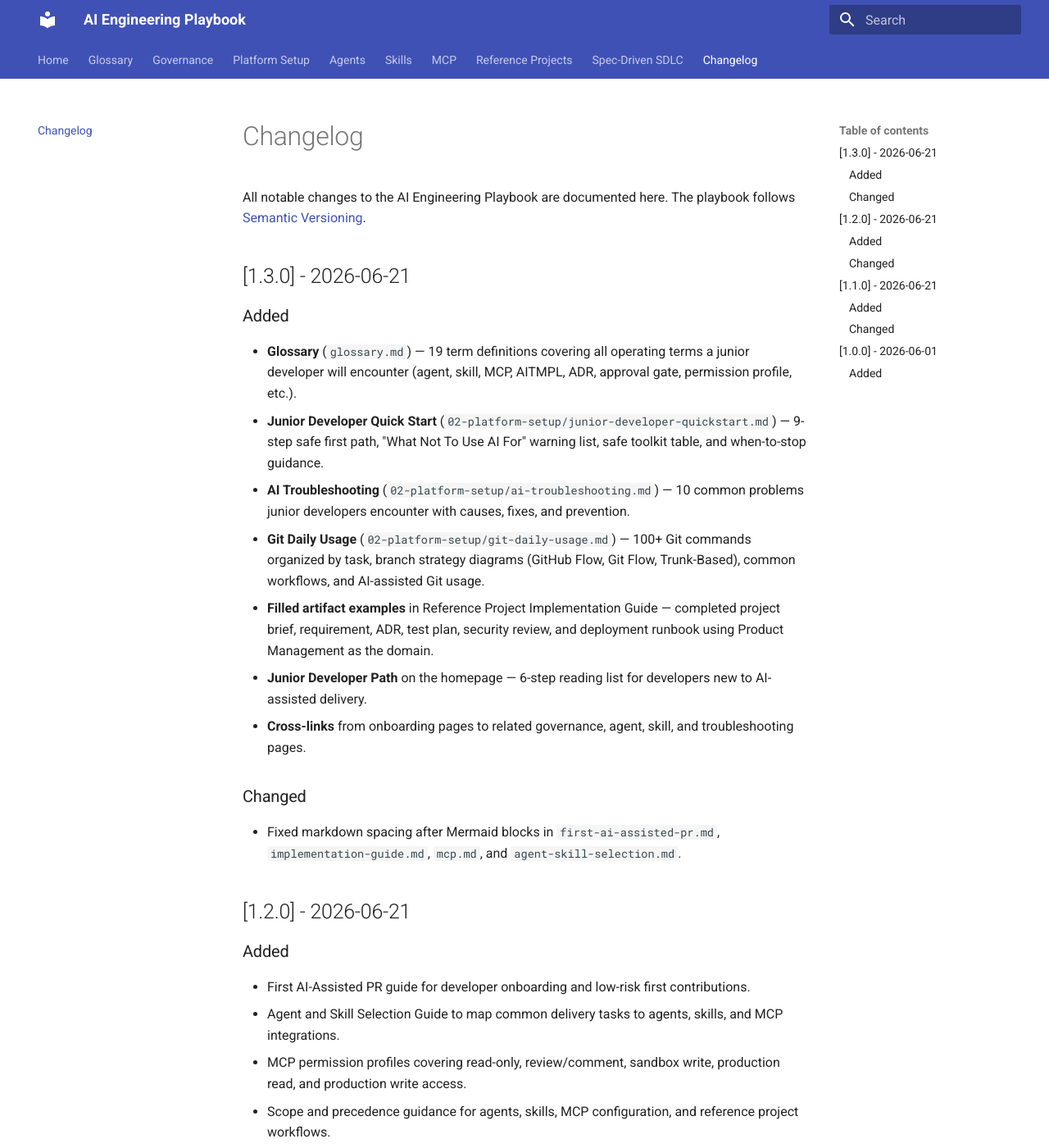
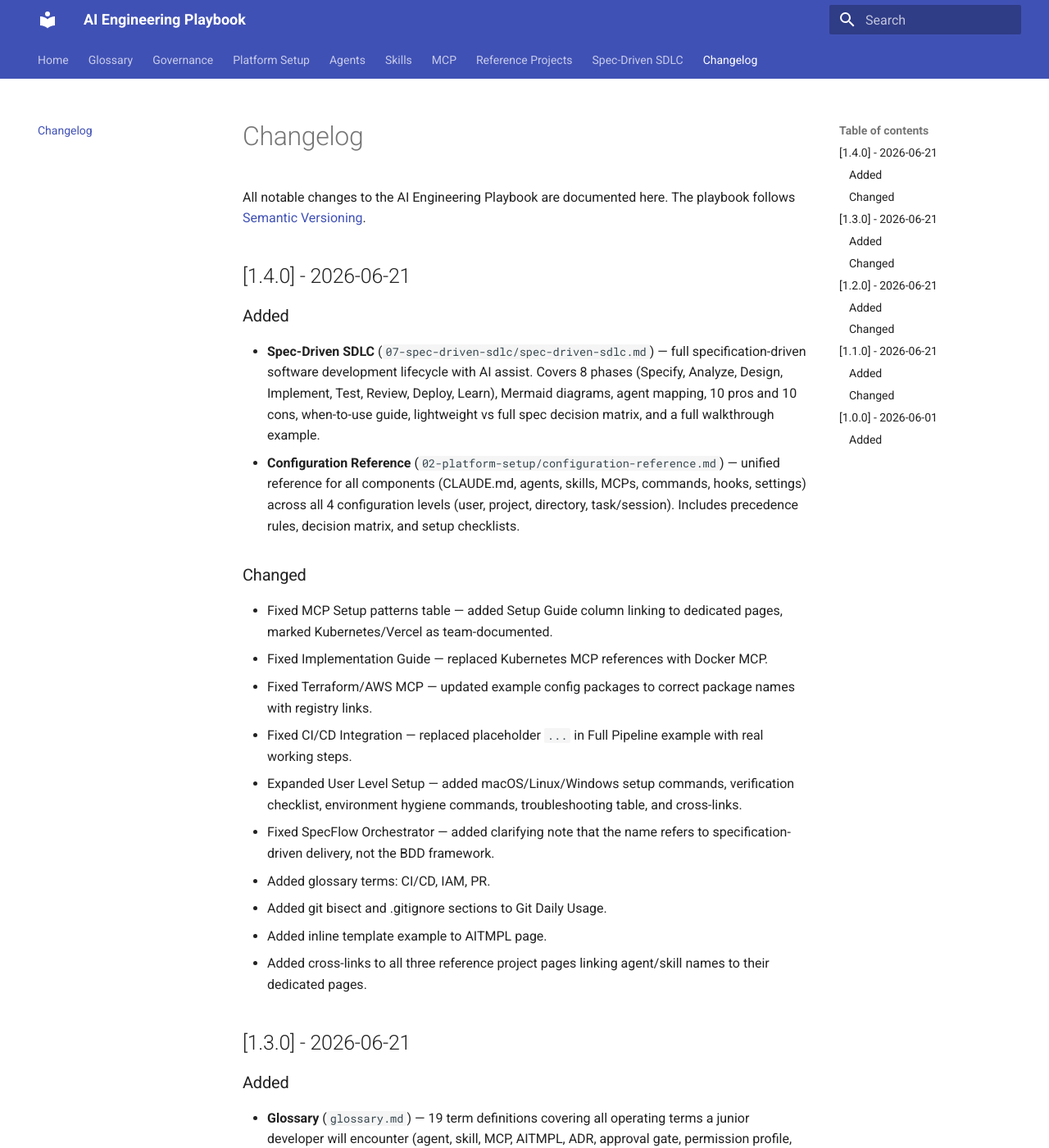
Before and after one commit to ChanOoDev/ai-engineering-playbook, an MkDocs documentation site: the page built from docs/changelog.md, in a window 1280 px wide and 1400 px high. Shown: the whole window at 82% size. Built offline with MkDocs 1.6.1 and Material for MkDocs 9.7.7, drawn with Linux system fonts in a browser that asks for light colours; some of the changed text lies outside the part shown.

Commit message:
@ Update changelog with v1.4.0 entries
Co-Authored-By: Claude <noreply@anthropic.com>
@

```diff
--- a/docs/changelog.md
+++ b/docs/changelog.md
@@ -1,6 +1,26 @@
 # Changelog
 
 All notable changes to the AI Engineering Playbook are documented here. The playbook follows [Semantic Versioning](https://semver.org/).
+
+## [1.4.0] - 2026-06-21
+
+### Added
+
+- **Spec-Driven SDLC** (`07-spec-driven-sdlc/spec-driven-sdlc.md`) — full specification-driven software development lifecycle with AI assist. Covers 8 phases (Specify, Analyze, Design, Implement, Test, Review, Deploy, Learn), Mermaid diagrams, agent mapping, 10 pros and 10 cons, when-to-use guide, lightweight vs full spec decision matrix, and a full walkthrough example.
+- **Configuration Reference** (`02-platform-setup/configuration-reference.md`) — unified reference for all components (CLAUDE.md, agents, skills, MCPs, commands, hooks, settings) across all 4 configuration levels (user, project, directory, task/session). Includes precedence rules, decision matrix, and setup checklists.
+
+### Changed
+
+- Fixed MCP Setup patterns table — added Setup Guide column linking to dedicated pages, marked Kubernetes/Vercel as team-documented.
+- Fixed Implementation Guide — replaced Kubernetes MCP references with Docker MCP.
+- Fixed Terraform/AWS MCP — updated example config packages to correct package names with registry links.
+- Fixed CI/CD Integration — replaced placeholder `...` in Full Pipeline example with real working steps.
+- Expanded User Level Setup — added macOS/Linux/Windows setup commands, verification checklist, environment hygiene commands, troubleshooting table, and cross-links.
+- Fixed SpecFlow Orchestrator — added clarifying note that the name refers to specification-driven delivery, not the BDD framework.
+- Added glossary terms: CI/CD, IAM, PR.
+- Added git bisect and .gitignore sections to Git Daily Usage.
+- Added inline template example to AITMPL page.
+- Added cross-links to all three reference project pages linking agent/skill names to their dedicated pages.
 
 ## [1.3.0] - 2026-06-21
 
@@ -63,4 +83,4 @@ All notable changes to the AI Engineering Playbook are documented here. The play
 - Governance framework with introduction, policies, ownership matrix, and adoption roadmap.
 
 ---
-*Last updated: 2026-06-21 | Version: 1.3*
+*Last updated: 2026-06-21 | Version: 1.4*
```
